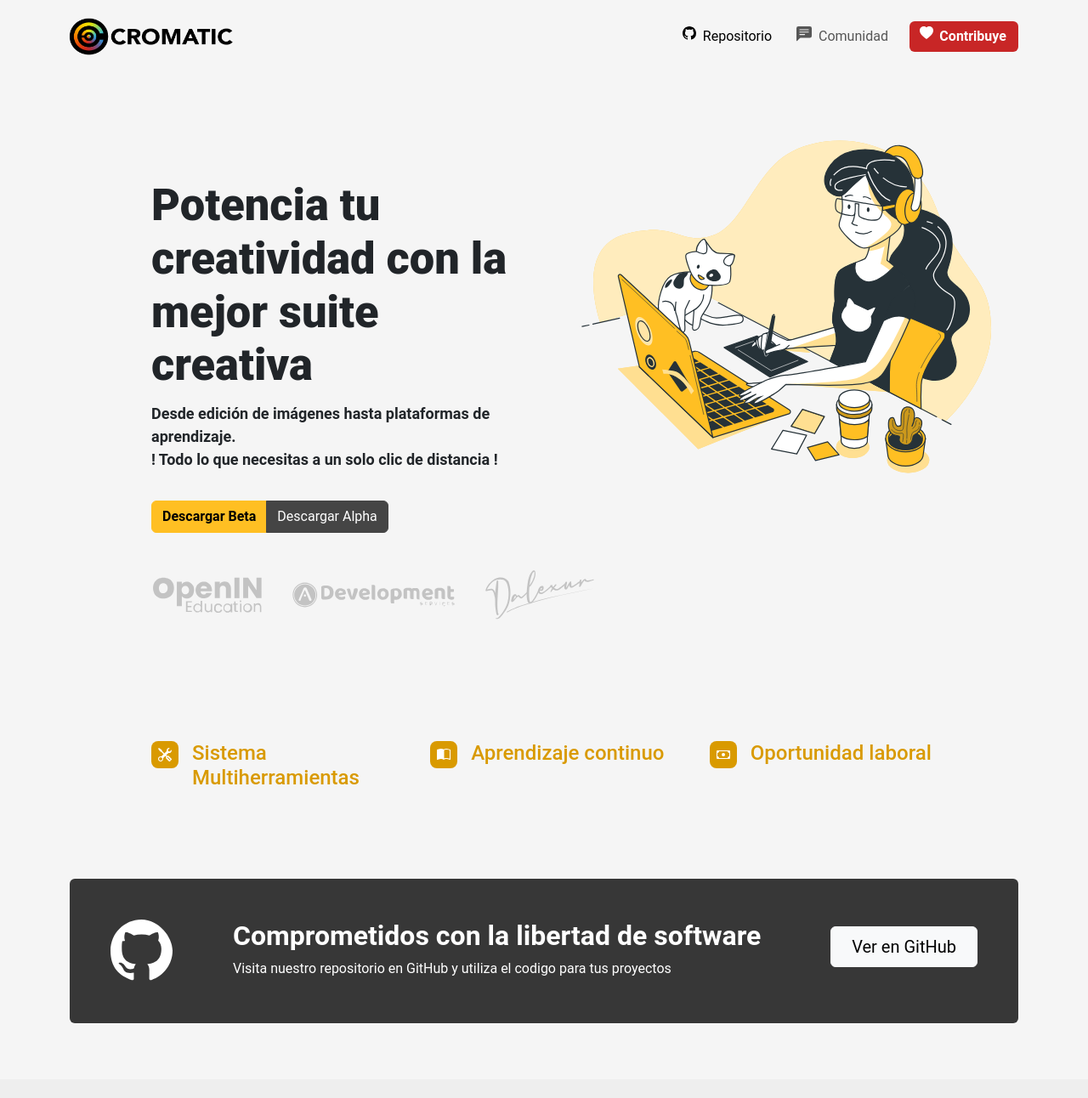
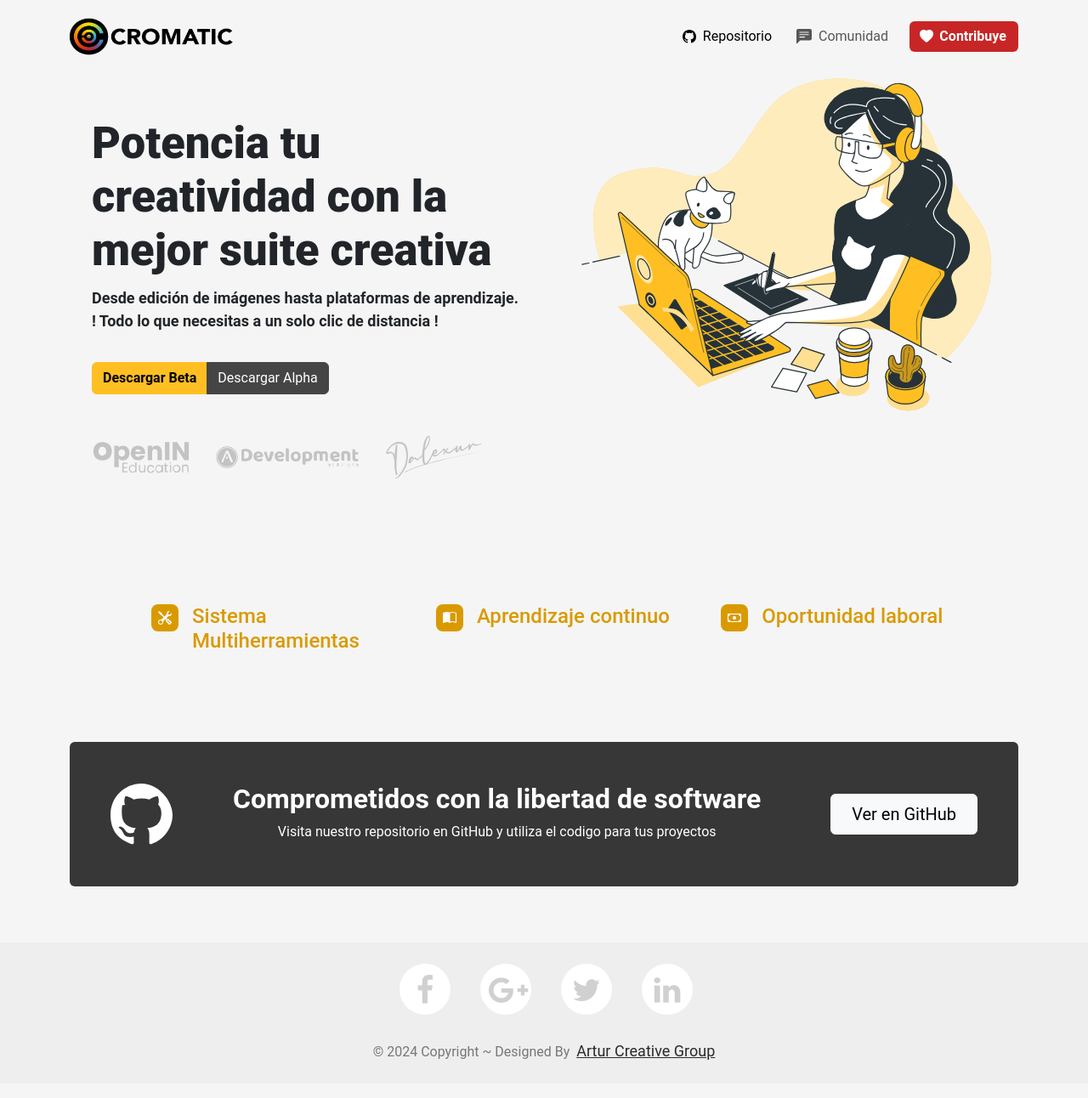
Before and after one commit to CromaticCS/cromatic.github.io, a plain HTML site: page index.html in a window 1280 px wide. Shown: the top 1292 px of the page at 85% size. Drawn offline with Linux system fonts and the light colour scheme.

Commit message:
Add files via upload

```diff
--- a/index.html
+++ b/index.html
@@ -5,8 +5,11 @@
     <meta charset="utf-8">
     <meta name="viewport" content="width=device-width, initial-scale=1.0, shrink-to-fit=no">
     <title>Cromatic Creative Suite</title>
+    <meta name="twitter:title" content="Cromatic Creative Suite | Web">
+    <meta property="og:image" content="https://www.cromatic.com/assets/img/Designer girl-bro2.svg">
     <meta name="description" content="Desde edición de imágenes hasta plataformas de aprendizaje.
 ! Todo lo que necesitas a un solo clic de distancia !">
+    <meta name="twitter:image" content="https://www.cromatic.com/assets/img/logo_CromaticCompleto.png">
     <script type="application/ld+json">
         {
             "@context": "http://schema.org",
@@ -15,6 +18,13 @@
             "url": "https://www.cromatic.com"
         }
     </script>
+    <link rel="icon" type="image/png" sizes="308x307" href="assets/img/logo_cromaticInicio_1.png">
+    <link rel="icon" type="image/png" sizes="308x307" href="assets/img/logo_cromaticInicio_1.png" media="(prefers-color-scheme: dark)">
+    <link rel="icon" type="image/png" sizes="308x307" href="assets/img/logo_cromaticInicio_1.png">
+    <link rel="icon" type="image/png" sizes="308x307" href="assets/img/logo_cromaticInicio_1.png" media="(prefers-color-scheme: dark)">
+    <link rel="icon" type="image/png" sizes="308x307" href="assets/img/logo_cromaticInicio_1.png">
+    <link rel="icon" type="image/png" sizes="308x307" href="assets/img/logo_cromaticInicio_1.png">
+    <link rel="icon" type="image/png" sizes="308x307" href="assets/img/logo_cromaticInicio_1.png">
     <link rel="stylesheet" href="assets/bootstrap/css/bootstrap.min.css">
     <link rel="stylesheet" href="assets/fonts/font-awesome.min.css">
     <link rel="stylesheet" href="assets/css/bs-theme-overrides.css">
@@ -31,34 +41,34 @@
         <div class="container"><a class="navbar-brand d-flex align-items-center" href="#"><img src="assets/img/logo_cromaticPrincipal.png" width="192" height="44"></a><button data-bs-toggle="collapse" class="navbar-toggler" data-bs-target="#navcol-2"><span class="visually-hidden">Toggle navigation</span><span class="navbar-toggler-icon"></span></button>
             <div class="collapse navbar-collapse" id="navcol-2">
                 <ul class="navbar-nav ms-auto" style="width: 267.578px;">
-                    <li class="nav-item"><a class="nav-link active d-flex align-items-xxl-center" href="#" style="margin-right: 13px;"><svg xmlns="http://www.w3.org/2000/svg" width="1em" height="1em" fill="currentColor" viewBox="0 0 16 16" class="bi bi-github" style="margin-right: 8px;">
+                    <li class="nav-item"><a class="nav-link active d-flex align-items-md-center align-items-lg-center align-items-xxl-center" href="https://github.com/CromaticCS" style="margin-right: 13px;" target="_blank"><svg xmlns="http://www.w3.org/2000/svg" width="1em" height="1em" fill="currentColor" viewBox="0 0 16 16" class="bi bi-github" style="margin-right: 8px;">
                                 <path d="M8 0C3.58 0 0 3.58 0 8c0 3.54 2.29 6.53 5.47 7.59.4.07.55-.17.55-.38 0-.19-.01-.82-.01-1.49-2.01.37-2.53-.49-2.69-.94-.09-.23-.48-.94-.82-1.13-.28-.15-.68-.52-.01-.53.63-.01 1.08.58 1.23.82.72 1.21 1.87.87 2.33.66.07-.52.28-.87.51-1.07-1.78-.2-3.64-.89-3.64-3.95 0-.87.31-1.59.82-2.15-.08-.2-.36-1.02.08-2.12 0 0 .67-.21 2.2.82.64-.18 1.32-.27 2-.27.68 0 1.36.09 2 .27 1.53-1.04 2.2-.82 2.2-.82.44 1.1.16 1.92.08 2.12.51.56.82 1.27.82 2.15 0 3.07-1.87 3.75-3.65 3.95.29.25.54.73.54 1.48 0 1.07-.01 1.93-.01 2.2 0 .21.15.46.55.38A8.012 8.012 0 0 0 16 8c0-4.42-3.58-8-8-8"></path>
                             </svg>Repositorio</a></li>
                     <li class="nav-item"></li>
-                    <li class="nav-item"><a class="nav-link d-flex align-items-xxl-center" href="#"><svg xmlns="http://www.w3.org/2000/svg" width="1em" height="1em" fill="currentColor" viewBox="0 0 16 16" class="bi bi-chat-left-text-fill" style="font-size: 18px;margin-right: 8px;">
+                    <li class="nav-item"><a class="nav-link d-flex align-items-md-center align-items-lg-center align-items-xxl-center" href="https://github.com/CromaticCS/cromatic-Beta-1.01/discussions" target="_blank"><svg xmlns="http://www.w3.org/2000/svg" width="1em" height="1em" fill="currentColor" viewBox="0 0 16 16" class="bi bi-chat-left-text-fill" style="font-size: 18px;margin-right: 8px;">
                                 <path d="M0 2a2 2 0 0 1 2-2h12a2 2 0 0 1 2 2v8a2 2 0 0 1-2 2H4.414a1 1 0 0 0-.707.293L.854 15.146A.5.5 0 0 1 0 14.793zm3.5 1a.5.5 0 0 0 0 1h9a.5.5 0 0 0 0-1zm0 2.5a.5.5 0 0 0 0 1h9a.5.5 0 0 0 0-1zm0 2.5a.5.5 0 0 0 0 1h5a.5.5 0 0 0 0-1z"></path>
                             </svg>Comunidad</a></li>
-                </ul><a class="btn btn-dark d-flex align-items-xxl-center ms-md-2" role="button" href="#" style="font-weight: bold;width: 127.641px;background: rgb(200,38,38);border-style: none;"><svg xmlns="http://www.w3.org/2000/svg" width="1em" height="1em" fill="currentColor" viewBox="0 0 16 16" class="bi bi-heart-fill" style="margin-right: 7px;">
+                </ul><a class="btn btn-dark d-flex align-items-md-center align-items-lg-center align-items-xxl-center ms-md-2" role="button" href="https://donate.stripe.com/8wMaHibJQ3s01IQbII" style="font-weight: bold;width: 127.641px;background: rgb(200,38,38);border-style: none;" target="_blank"><svg xmlns="http://www.w3.org/2000/svg" width="1em" height="1em" fill="currentColor" viewBox="0 0 16 16" class="bi bi-heart-fill" style="margin-right: 7px;">
                         <path fill-rule="evenodd" d="M8 1.314C12.438-3.248 23.534 4.735 8 15-7.534 4.736 3.562-3.248 8 1.314"></path>
                     </svg>Contribuye</a>
             </div>
         </div>
     </nav>
-    <div class="container" style="margin-top: 66px;">
+    <div class="container" style="margin-top: -7px;">
         <div class="row">
-            <div class="col-md-6" style="padding-left: 108px;">
+            <div class="col-sm-12 col-md-6" style="padding-left: 38px;">
                 <h1 style="font-size: 52.36px;font-weight: 900;margin-top: 58px;">Potencia tu creatividad con la mejor suite creativa</h1>
                 <p style="font-weight: bold;font-size: 18px;margin-top: 12px;">Desde edición de imágenes hasta plataformas de aprendizaje. <br>! Todo lo que necesitas a un solo clic de distancia !</p>
-                <div class="btn-group" role="group" style="margin-top: 19px;"><button class="btn btn-primary" type="button" style="font-weight: bold;">Descargar Beta</button><button class="btn btn-success" type="button">Descargar Alpha</button></div>
-                <div style="margin-top: 44px;"><img src="assets/img/logo_apoya2.svg" style="margin-right: 19px;" width="526" height="58"></div>
+                <div class="btn-group" role="group" style="margin-top: 19px;"><a class="btn btn-primary" role="button" style="font-weight: bold;" href="#">Descargar Beta</a><a class="btn btn-success" role="button" href="https://1fichier.com/?eiz4t68nkuvq6jc2tz09" target="_blank">Descargar Alpha</a></div>
+                <div style="margin-top: 44px;"><img src="assets/img/logo_apoya2.svg" style="margin-right: 19px;" width="463" height="60"></div>
             </div>
             <div class="col-md-6 col-lg-6 offset-lg-0 d-xxl-flex justify-content-xxl-center align-items-xxl-center"><img src="assets/img/Designer%20girl-bro2.svg" width="447" height="416" style="width: 550px;"></div>
         </div>
     </div>
     <div class="container py-4 py-xl-5" style="margin-top: 95px;padding-left: 108px;padding-right: 71px;">
-        <div class="row gy-4 row-cols-1 row-cols-md-2 row-cols-xl-3">
-            <div class="col">
-                <div class="d-flex justify-content-xxl-center">
+        <div class="row gy-4 row-cols-1 row-cols-md-2 row-cols-xl-3 d-lg-flex justify-content-lg-center">
+            <div class="col d-lg-flex justify-content-lg-center">
+                <div class="d-flex justify-content-sm-center justify-content-xxl-center">
                     <div class="bs-icon-sm bs-icon-rounded bs-icon-primary d-flex flex-shrink-0 justify-content-center align-items-center d-inline-block mb-3 bs-icon" style="background: rgb(217,154,0);"><svg xmlns="http://www.w3.org/2000/svg" width="1em" height="1em" fill="currentColor" viewBox="0 0 16 16" class="bi bi-tools">
                             <path d="M1 0 0 1l2.2 3.081a1 1 0 0 0 .815.419h.07a1 1 0 0 1 .708.293l2.675 2.675-2.617 2.654A3.003 3.003 0 0 0 0 13a3 3 0 1 0 5.878-.851l2.654-2.617.968.968-.305.914a1 1 0 0 0 .242 1.023l3.27 3.27a.997.997 0 0 0 1.414 0l1.586-1.586a.997.997 0 0 0 0-1.414l-3.27-3.27a1 1 0 0 0-1.023-.242L10.5 9.5l-.96-.96 2.68-2.643A3.005 3.005 0 0 0 16 3c0-.269-.035-.53-.102-.777l-2.14 2.141L12 4l-.364-1.757L13.777.102a3 3 0 0 0-3.675 3.68L7.462 6.46 4.793 3.793a1 1 0 0 1-.293-.707v-.071a1 1 0 0 0-.419-.814zm9.646 10.646a.5.5 0 0 1 .708 0l2.914 2.915a.5.5 0 0 1-.707.707l-2.915-2.914a.5.5 0 0 1 0-.708M3 11l.471.242.529.026.287.445.445.287.026.529L5 13l-.242.471-.026.529-.445.287-.287.445-.529.026L3 15l-.471-.242L2 14.732l-.287-.445L1.268 14l-.026-.529L1 13l.242-.471.026-.529.445-.287.287-.445.529-.026z"></path>
                         </svg></div>
@@ -67,8 +77,8 @@
                     </div>
                 </div>
             </div>
-            <div class="col">
-                <div class="d-flex justify-content-xxl-center">
+            <div class="col d-xl-flex justify-content-xl-center">
+                <div class="d-flex justify-content-sm-center justify-content-lg-center justify-content-xxl-center">
                     <div class="bs-icon-sm bs-icon-rounded bs-icon-primary d-flex flex-shrink-0 justify-content-center align-items-center d-inline-block mb-3 bs-icon" style="background: rgb(217,154,0);"><svg xmlns="http://www.w3.org/2000/svg" width="1em" height="1em" fill="currentColor" viewBox="0 0 16 16" class="bi bi-book-half">
                             <path d="M8.5 2.687c.654-.689 1.782-.886 3.112-.752 1.234.124 2.503.523 3.388.893v9.923c-.918-.35-2.107-.692-3.287-.81-1.094-.111-2.278-.039-3.213.492V2.687zM8 1.783C7.015.936 5.587.81 4.287.94c-1.514.153-3.042.672-3.994 1.105A.5.5 0 0 0 0 2.5v11a.5.5 0 0 0 .707.455c.882-.4 2.303-.881 3.68-1.02 1.409-.142 2.59.087 3.223.877a.5.5 0 0 0 .78 0c.633-.79 1.814-1.019 3.222-.877 1.378.139 2.8.62 3.681 1.02A.5.5 0 0 0 16 13.5v-11a.5.5 0 0 0-.293-.455c-.952-.433-2.48-.952-3.994-1.105C10.413.809 8.985.936 8 1.783"></path>
                         </svg></div>
@@ -77,8 +87,8 @@
                     </div>
                 </div>
             </div>
-            <div class="col">
-                <div class="d-flex justify-content-xxl-center">
+            <div class="col d-xl-flex justify-content-xl-center">
+                <div class="d-flex justify-content-sm-center justify-content-lg-center justify-content-xxl-center">
                     <div class="bs-icon-sm bs-icon-rounded bs-icon-primary d-flex flex-shrink-0 justify-content-center align-items-center d-inline-block mb-3 bs-icon" style="background: rgb(217,154,0);"><svg xmlns="http://www.w3.org/2000/svg" width="1em" height="1em" fill="currentColor" viewBox="0 0 16 16" class="bi bi-cash">
                             <path d="M8 10a2 2 0 1 0 0-4 2 2 0 0 0 0 4"></path>
                             <path d="M0 4a1 1 0 0 1 1-1h14a1 1 0 0 1 1 1v8a1 1 0 0 1-1 1H1a1 1 0 0 1-1-1zm3 0a2 2 0 0 1-2 2v4a2 2 0 0 1 2 2h10a2 2 0 0 1 2-2V6a2 2 0 0 1-2-2z"></path>
@@ -90,14 +100,14 @@
             </div>
         </div>
     </div>
-    <section class="d-xl-flex d-xxl-flex justify-content-xl-center justify-content-xxl-center py-4 py-xl-5">
+    <section class="d-sm-flex d-xl-flex d-xxl-flex justify-content-sm-center justify-content-xl-center justify-content-xxl-center py-4 py-xl-5">
         <div class="container" style="margin-right: 0;margin-left: 0;">
-            <div class="text-white bg-primary border rounded border-0 border-primary d-flex flex-column justify-content-between flex-lg-row p-4 p-md-5" style="background: rgb(55,55,55)!important;"><img src="assets/img/Octicons-mark-github.svg" width="73" height="73">
+            <div class="text-white bg-primary border rounded border-0 border-primary d-flex flex-column justify-content-between align-items-sm-center flex-lg-row p-4 p-md-5" style="background: rgb(55,55,55)!important;"><img src="assets/img/Octicons-mark-github.svg" width="73" height="73">
                 <div class="me-auto pb-2 pb-lg-1" style="margin-left: 71px;">
-                    <h2 class="fw-bold mb-2">Comprometidos con la libertad de software</h2>
-                    <p class="mb-0">Visita nuestro repositorio en GitHub y utiliza el codigo para tus proyectos</p>
+                    <h2 class="fw-bold d-sm-flex mb-2" style="text-align: center;">Comprometidos con la libertad de software</h2>
+                    <p class="mb-0" style="text-align: center;">Visita nuestro repositorio en GitHub y utiliza el codigo para tus proyectos</p>
                 </div>
-                <div class="d-xxl-flex align-items-xxl-center my-2"><a class="btn btn-light fs-5 py-2 px-4" role="button" href="#">Ver en GitHub</a></div>
+                <div class="d-xxl-flex align-items-xxl-center my-2"><a class="btn btn-light fs-5 py-2 px-4" role="button" href="https://github.com/CromaticCS" target="_blank">Ver en GitHub</a></div>
             </div>
         </div>
     </section>
```
Also changed, not shown: assets/img/logo_cromaticInicio_1.png (added).
